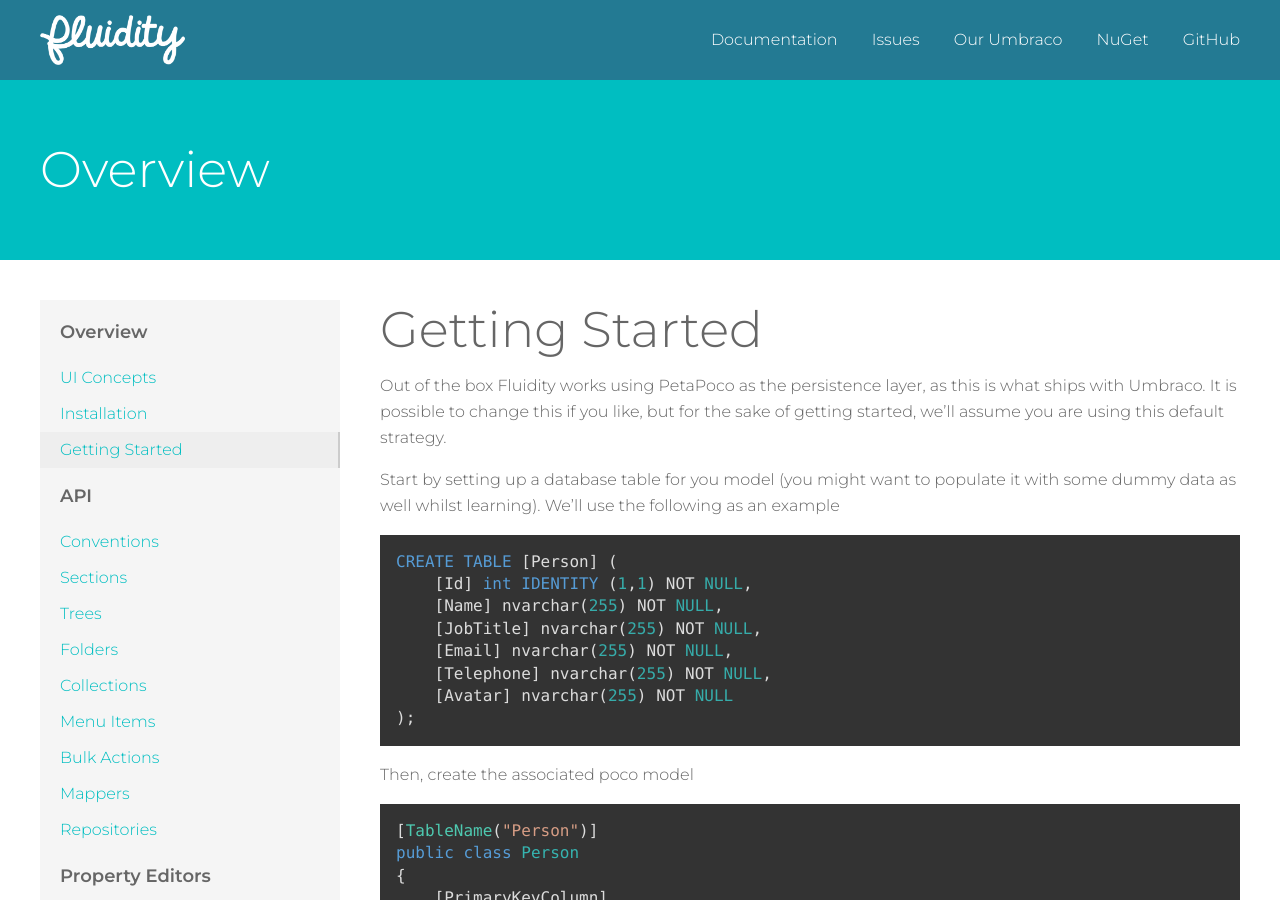
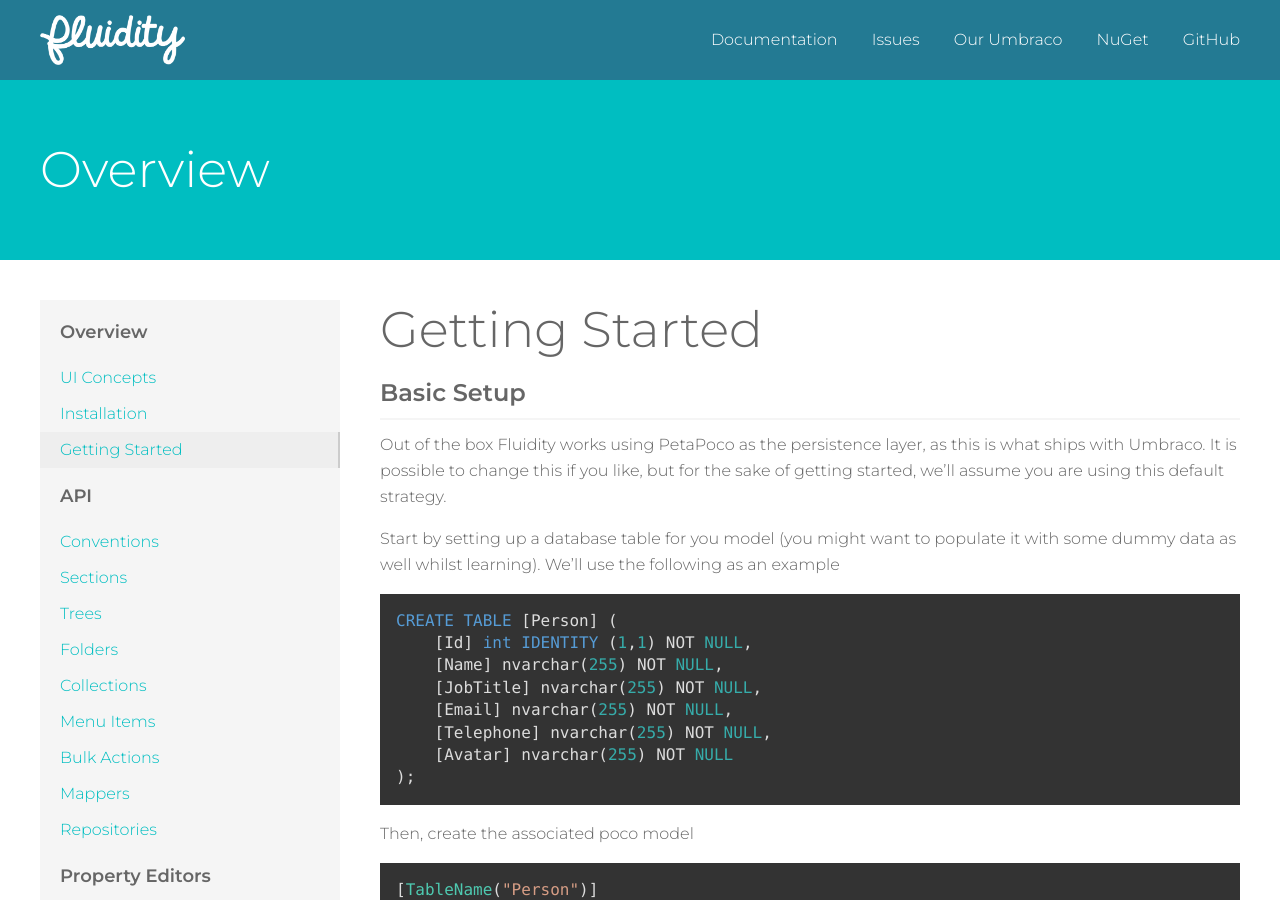
Before and after one commit to mattbrailsford/umbraco-fluidity, a Jekyll site: the page built from docs/_pages/01-overview-02-getting-started.md, in a window 1280 px wide and 900 px high. Built offline with Jekyll 4.4.1, drawn with Linux system fonts in a browser that asks for light colours.

Commit message:
Added basic setup heading

```diff
--- a/docs/_pages/01-overview-02-getting-started.md
+++ b/docs/_pages/01-overview-02-getting-started.md
@@ -4,6 +4,8 @@
 title: Getting Started
 permalink: /overview/getting-started/index.html
 ---
+
+### Basic Setup
 
 Out of the box Fluidity works using PetaPoco as the persistence layer, as this is what ships with Umbraco. It is possible to change this if you like, but for the sake of getting started, we’ll assume you are using this default strategy.
 
```
